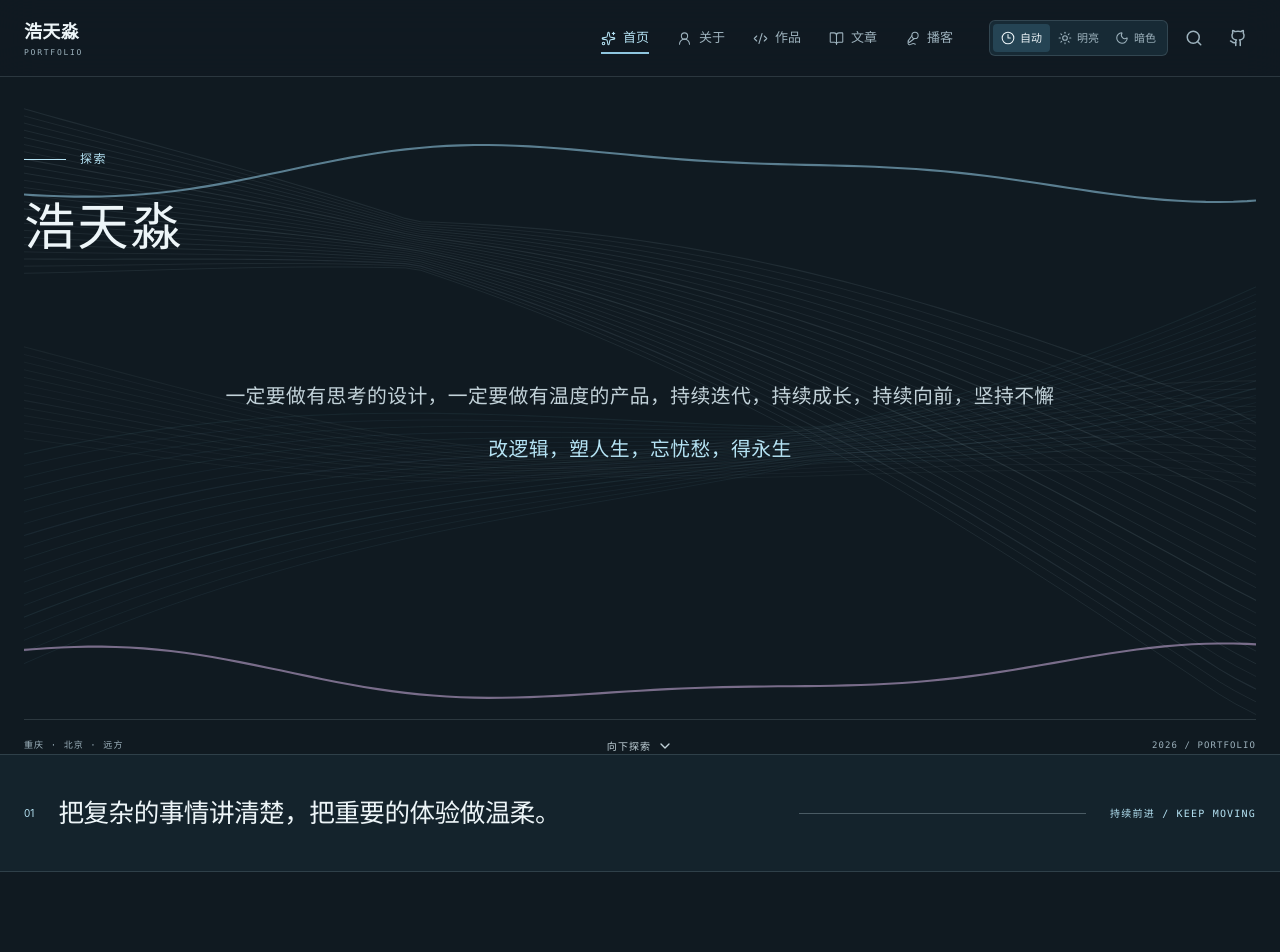
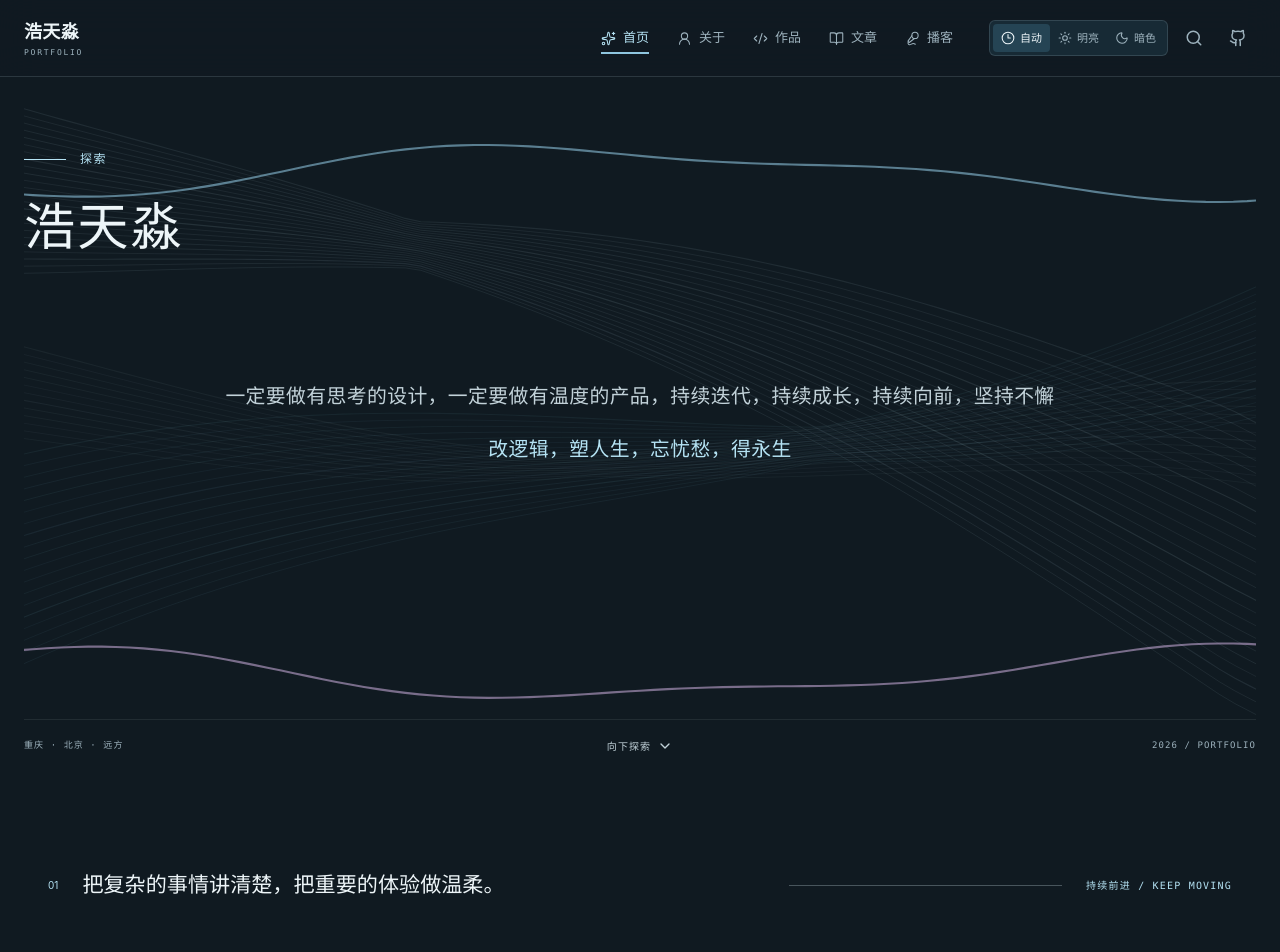
Before and after one commit to haotianmiao0829/-, a React (Vite) app: page / in a window 1280 px wide. Shown: the top 952 px of the page. Built offline with nearby package versions, Linux system fonts and the light colour scheme.

Commit message:
让首页内容过渡保持连续

```diff
--- a/src/index.css
+++ b/src/index.css
@@ -485,7 +485,7 @@ textarea:focus-visible {
   align-items: center;
   gap: 20px;
   padding-top: 18px;
-  border-top: 1px solid var(--line);
+  border-top: 1px solid color-mix(in srgb, var(--line) 58%, transparent);
   color: var(--muted);
   font-size: 9px;
 }
@@ -510,20 +510,19 @@ textarea:focus-visible {
 }
 
 .statement-band {
-  margin: 0 calc(50% - 50vw);
-  border-top: 1px solid var(--line);
-  border-bottom: 1px solid var(--line);
-  background: var(--bg-raised);
+  margin: 0;
+  background: transparent;
 }
 
 .statement-band-inner {
   width: min(var(--max-width), calc(100% - 48px));
-  min-height: 116px;
+  min-height: 0;
   margin: 0 auto;
   display: grid;
   grid-template-columns: auto minmax(0, 1fr) minmax(40px, 0.4fr) auto;
   align-items: center;
   gap: 24px;
+  padding: clamp(76px, 9vw, 124px) 0 clamp(22px, 3vw, 38px);
 }
 
 .statement-number,
@@ -534,9 +533,9 @@ textarea:focus-visible {
 
 .statement-band p {
   margin: 0;
-  font-size: clamp(18px, 2vw, 26px);
+  font-size: clamp(17px, 1.65vw, 22px);
   font-weight: 500;
-  letter-spacing: -0.02em;
+  letter-spacing: 0;
 }
 
 .statement-rule {
@@ -1977,7 +1976,8 @@ textarea:focus-visible {
   .statement-band-inner {
     grid-template-columns: auto minmax(0, 1fr);
     gap: 13px;
-    min-height: 104px;
+    min-height: 0;
+    padding: 62px 0 24px;
   }
 
   .statement-band p {
```
